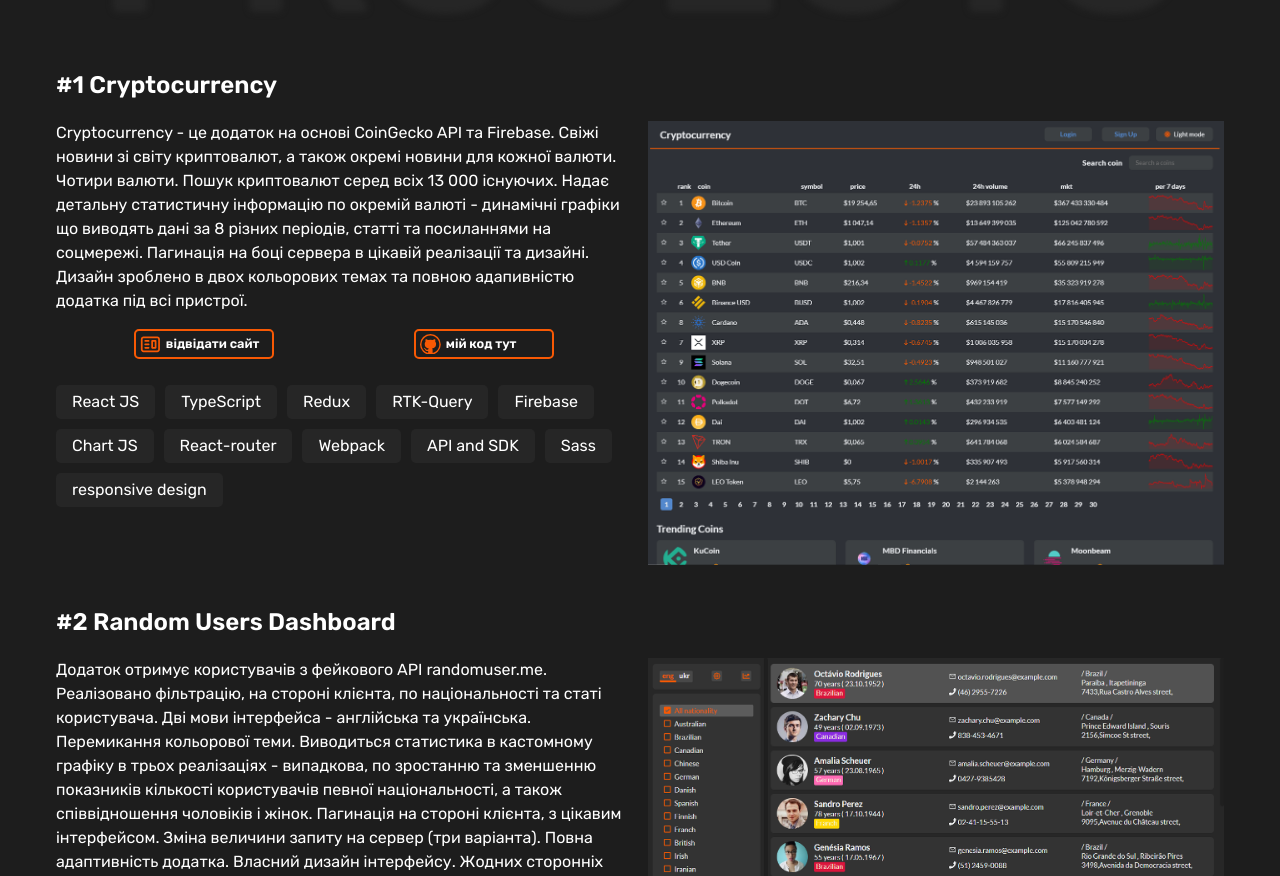
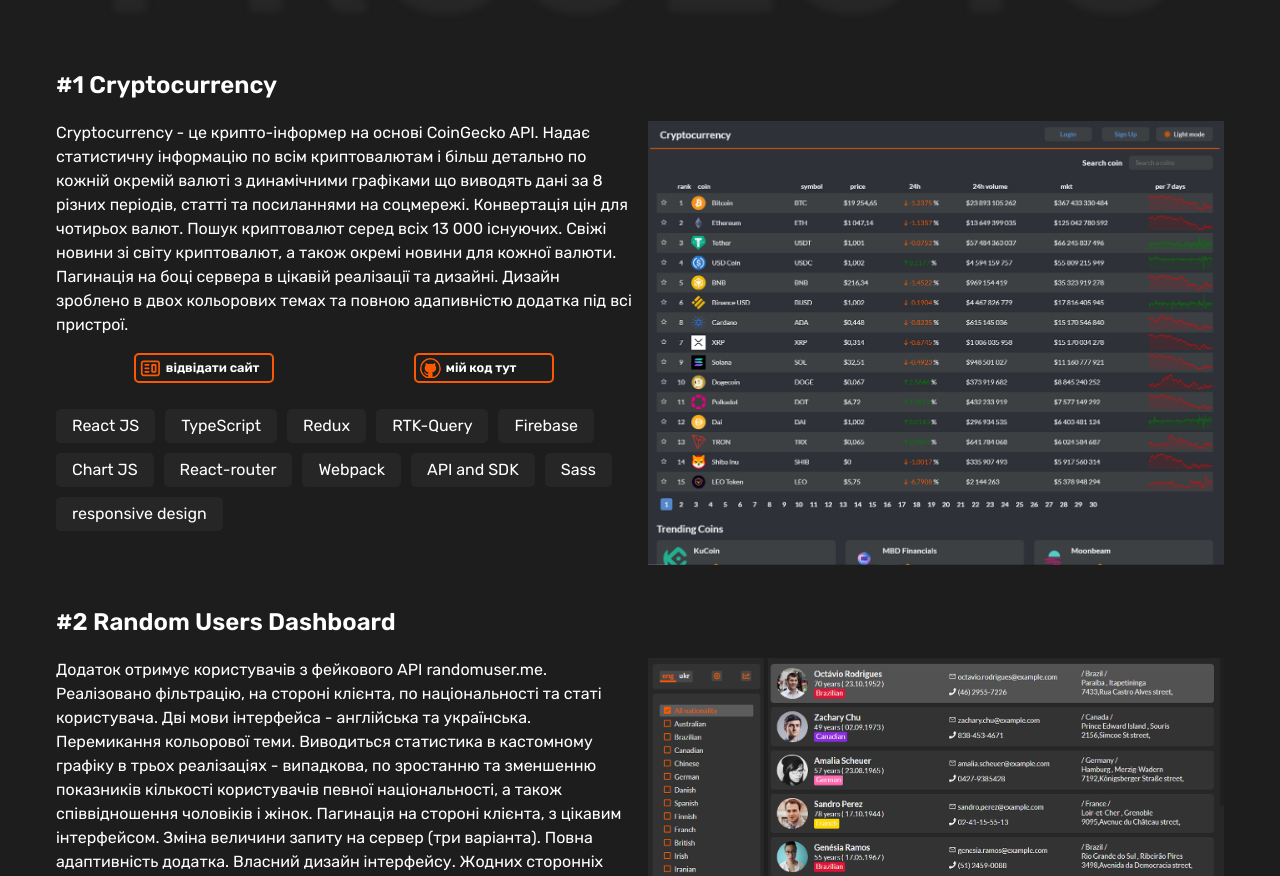
Before and after one commit to webioann/webpack-for-react, a React app: page / in a window 1280 px wide. Shown: the part 900-1776 px from the top of the page. Built offline with nearby package versions, Linux system fonts and the light colour scheme.

Commit message:
rewright cryptocurrency discription text

```diff
--- a/src/data/crypto_data.js
+++ b/src/data/crypto_data.js
@@ -1,7 +1,7 @@
 export const crypto = {
     discription: {
-        eng: 'Cryptocurrency is a application based on CoinGecko API and Firebase. Fresh news from the world of cryptocurrencies, as well as separate news for each currency. Four currencies. Search for cryptocurrencies among all 13,000 existing ones. Provides detailed statistical information on a single currency - dynamic graphs displaying data for 8 different periods, articles and links to social networks. Server-side pagination in an interesting implementation and design. The design is made in two color themes and the application is fully adaptive for all devices.',
-        ukr: 'Cryptocurrency - це додаток на основі CoinGecko API та Firebase. Свіжі новини зі світу криптовалют, а також окремі новини для кожної валюти. Чотири валюти. Пошук криптовалют серед всіх 13 000 існуючих. Надає детальну статистичну інформацію по окремій валюті - динамічні графіки що виводять дані за 8 різних періодів, статті та посиланнями на соцмережі. Пагинація на боці сервера в цікавій реалізації та дизайні. Дизайн зроблено в двох кольорових темах та повною адапивністю додатка під всі пристрої.',
+        eng: 'Cryptocurrency is a crypto informer based on the CoinGecko API. Provides statistical information on all cryptocurrencies and in more detail on each individual currency with dynamic graphs displaying data for 8 different periods, articles and links to social networks. Price conversion for four currencies. Search for cryptocurrencies among all 13,000 existing ones. Fresh news from the world of cryptocurrencies, as well as separate news for each currency. Server-side pagination in an interesting implementation and design. The design is made in two color themes and the application is fully adaptive for all devices.',
+        ukr: 'Cryptocurrency - це крипто-інформер на основі CoinGecko API.  Надає статистичну інформацію по всім криптовалютам і більш детально по кожній окремій валюті з динамічними графіками що виводять дані за 8 різних періодів, статті та посиланнями на соцмережі.  Конвертація цін для чотирьох валют. Пошук криптовалют серед всіх 13 000 існуючих. Свіжі новини зі світу криптовалют, а також окремі новини для кожної валюти.  Пагинація на боці сервера в цікавій реалізації та дизайні. Дизайн зроблено в двох кольорових темах та повною адапивністю додатка під всі пристрої.',
     },
     site_link: 'https://ioanncryptovers.web.app/',
     github_link: 'https://github.com/webioann/cryptovers',
```
